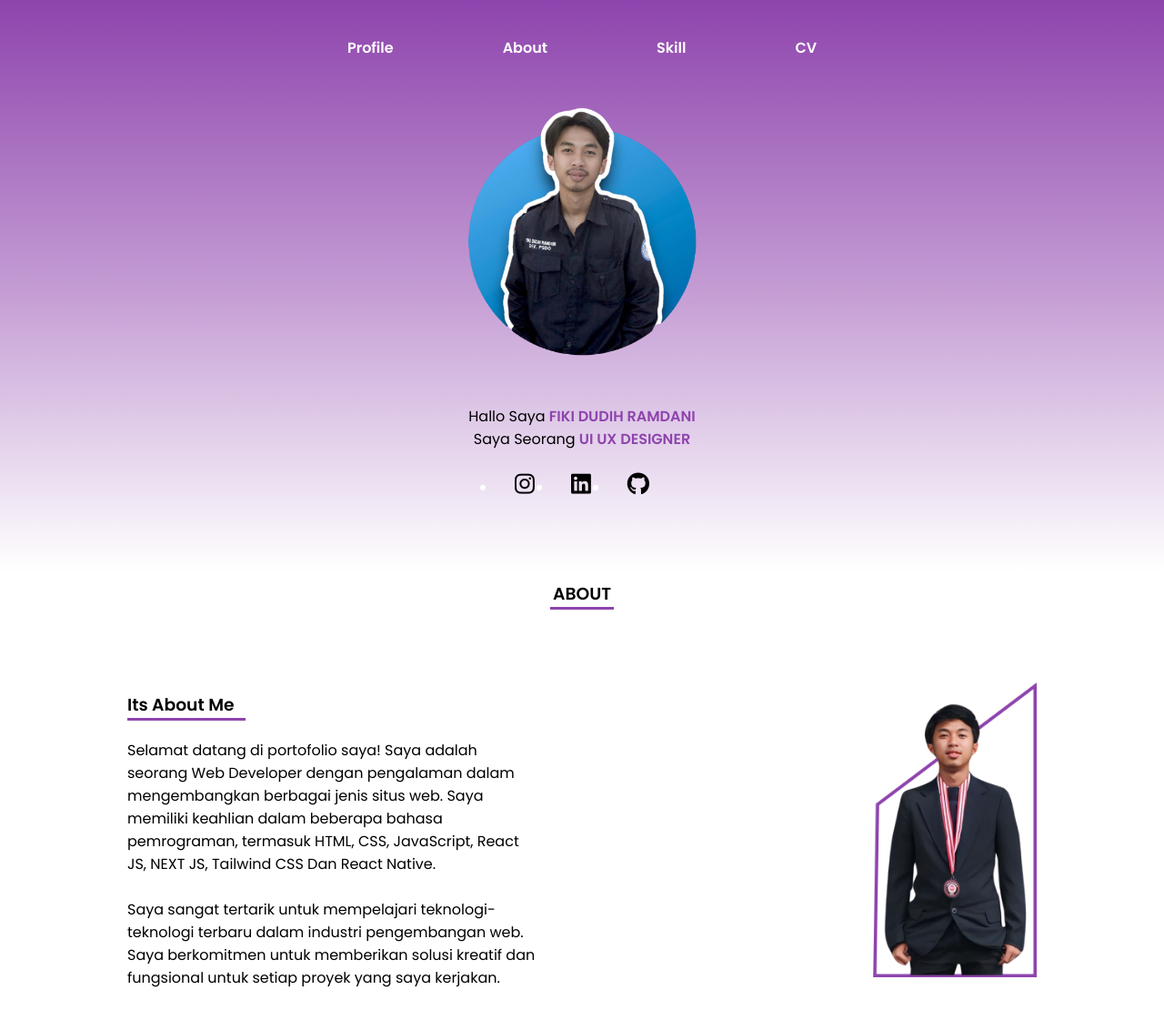
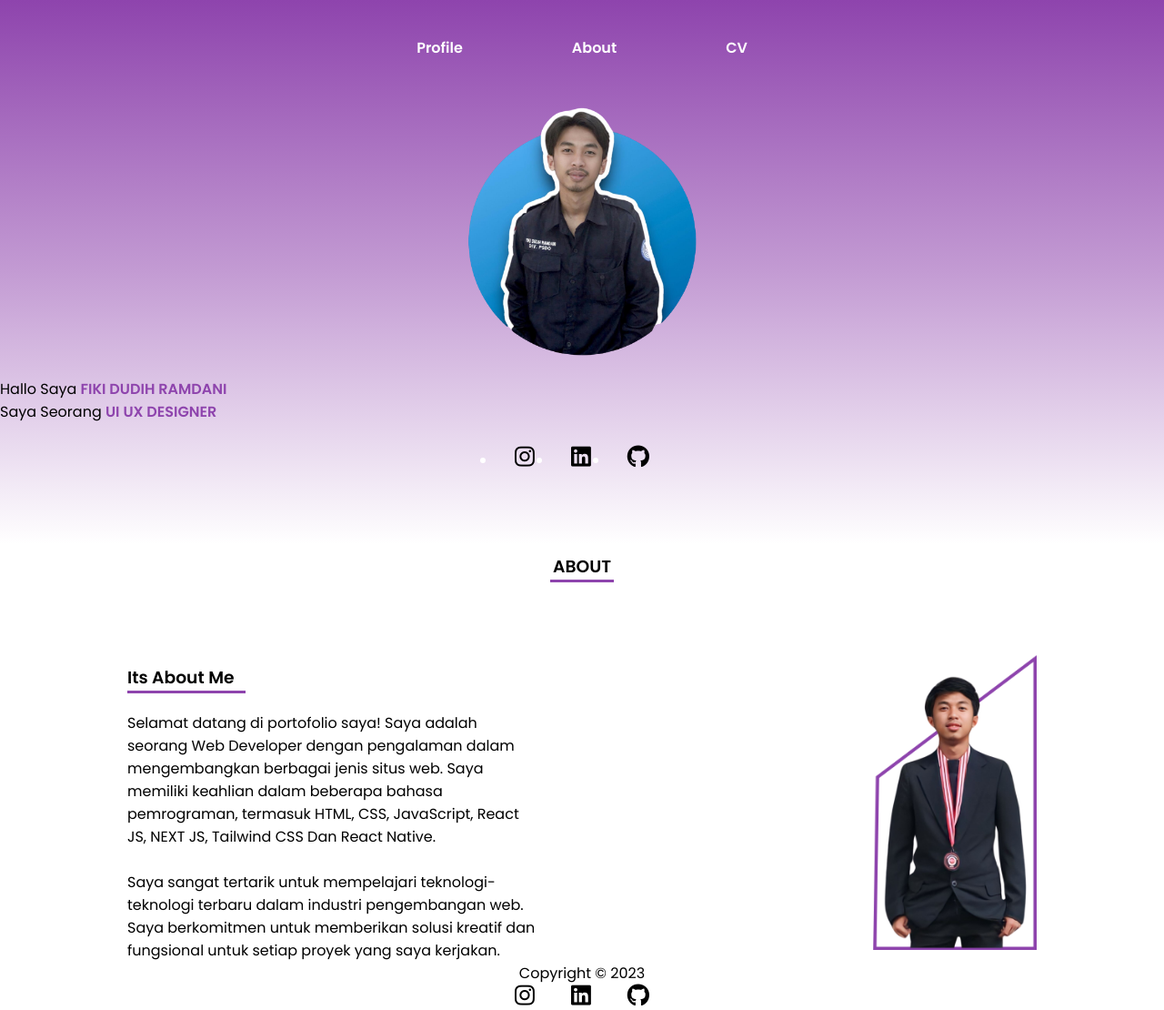
Before and after one commit to fikidudihramdani/portofolio, a plain HTML site: page index.html in a window 1280 px wide. Shown: the whole page at 91% size. Before the commit the page ends 1087 px from the top, so only its background shows below. Drawn offline with Linux system fonts and the light colour scheme.

Commit message:
Add files via upload

```diff
--- a/index.html
+++ b/index.html
@@ -22,7 +22,6 @@
                     <ul>
                         <li><a href="#">Profile</a></li>
                         <li><a href="#about">About</a></li>
-                        <li><a href="skill.html">Skill</a></li>
                         <li><a href="./assets/CV/fiki dudih CV.png" download>CV</a></li>
                     </ul>
                 </nav>
@@ -30,12 +29,12 @@
 
             <main id="profile">
                 <div id="cotent">
-                    <article>
+                    <aside>
                         <div class="foto">
                             <img src="./assets/images/fiki.png" alt="Foto">
                         </div>
-                    </article>
-                    <aside>
+                    </aside>
+                    <article>
                         <div class="pengenalan">
                             <p>Hallo Saya <strong>FIKI DUDIH RAMDANI</strong></p>
                             <p>Saya Seorang <strong class="efek">WEB DEVELOPER</strong></p>
@@ -50,7 +49,7 @@
                 </div>
             </main>
         </div>
-        <main id="about">
+        <div id="about">
             <header class="judul">
                 <center><h3>ABOUT</h3></center>
                 <div class="garis"></div>
@@ -73,9 +72,15 @@
 
 
 
-    <!-- <footer>
-        <p>Copyright &copy; 2020</p>
-    </footer> -->
+    <footer>
+        <center><p>Copyright &copy; 2023</p></center>
+        <ul class="social">
+            <li><a href="https://www.instagram.com/fikidudihramdani/" target="_blank"><i class="fa-brands fa-instagram"></i></a></li>
+            <li><a href="https://www.linkedin.com/in/fikidudihramdani/" target="_blank"><i class="fa-brands fa-linkedin"></i></a></li>
+            <li><a href="https://github.com/fikidudihramdani" target="_blank"><i class="fa-brands fa-github"></i></i></a></li>
+        </ul>
+    </footer>
     <script src="script.js"></script>
+
 </body>
 </html>
--- /dev/null
+++ b/style.css
@@ -0,0 +1,266 @@
+*{
+    margin: 0;
+    padding: 0;
+    box-sizing: border-box;
+    font-family: poppins, sans-serif,roboto;
+}
+
+body{
+    color: #fff; /* Warna teks putih agar terlihat jelas */
+}
+
+.container{
+    background: linear-gradient(to bottom, #8e44ad, #c39bd3, #fff);
+    padding-top:40px ;
+    padding-bottom: 80px;
+    margin-bottom: 10px;
+    transition: margin-left 0.5s;
+}
+
+.container header{
+    display: flex;
+
+}
+
+.container nav{
+    display: flex;
+    justify-content: center;
+    width:100%;
+    align-items: center;
+}
+
+nav ul{
+    display: flex;
+    flex-direction: row;
+    list-style: none;
+}
+
+nav ul li{
+    text-align: center;
+    font-size: 16px;
+    font-weight: bold;
+}
+
+ul li a{
+    margin-right: 40px;
+    margin-left: 40px;
+    padding-left: 10px;
+    padding-right:10px ;
+    padding-bottom: 5px;
+    text-decoration: none;
+    color: white;
+}
+
+a:hover{
+
+    border-bottom: 3px solid rgb(0, 0, 118);
+}
+
+article .pengenalan p{
+    text-align: center;
+}
+
+
+
+#profile{
+    margin-top : 50px;
+}
+
+.foto img{
+    width: 300px;
+    display: block;
+    margin: auto;
+}
+
+aside .foto{
+    padding-bottom: 30px;
+
+}
+
+ul{
+    align-items: center;
+}
+.social{
+    display: flex;
+    justify-content: center;
+}
+.social li a{
+    padding: 0px;
+    margin: 20px;
+}
+
+p{
+    color: black;
+}
+
+strong{
+    color: #8e44ad;
+}
+
+.fa-brands, .fab {
+    text-align: center;
+    font-weight: 900;
+    font-size: 25px;
+
+}
+
+.social li a{
+    color: black;
+}
+
+.social li a:hover {
+    color: #8e44ad;
+    border-bottom: none;
+}
+
+nav ul {
+    list-style: none;
+    padding: 0;
+    display: flex;
+}
+
+nav li {
+    margin: 0 10px;
+}
+
+/* Tambahkan gaya untuk tombol burger */
+.burger-icon {
+    display: none;
+    flex-direction: column;
+    cursor: pointer;
+}
+
+.bar {
+    width: 25px;
+    height: 3px;
+    background-color: #ffffff;
+    margin: 4px 0;
+    transition: 0.4s;
+}
+
+/* Tampilkan tombol burger hanya pada ukuran layar kecil */
+.container {
+    transition: margin-left 0.5s;
+}
+
+@media (max-width: 768px) {
+    .burger-icon {
+        display: flex;
+        padding-inline-start: 20px;
+    }
+
+    nav ul {
+        display: none;
+        flex-direction: column;
+        text-align: center;
+        background: #8e44ad;
+        opacity: 0.9;
+        width: 100%;
+        position: absolute;
+        top: 75px;
+        left: 0;
+        padding: 20px;
+        z-index: 1; /* Pastikan menu tetap di atas elemen konten utama */
+    }
+
+    nav.active ul {
+        display: flex;
+    }
+
+    .container.active {
+        margin-left: 100px; /* Sesuaikan dengan lebar menu burger */
+
+    }
+
+    ul li a:hover{
+        border-bottom: none;
+    }
+}
+
+
+
+h3{
+
+    color: black;
+    text-align: center;
+    border-bottom: 3px solid #8e44ad;
+    width: 70px;
+    margin-bottom: 40px;
+}
+
+#about{
+    background-color: white;
+    padding-inline-start: 140px;
+    padding-inline-end: 140px;
+}
+
+#about .isi{
+    display: flex;
+    justify-content: space-between;
+    padding-top: 40px;
+}
+
+.pict{
+    width:180px
+}
+
+.text{
+    align-items: center;
+    width: 450px;
+    padding-top: 10px;
+}
+
+.text h3{
+    color: black;
+    width: 130px;
+    text-align: left;
+    margin-bottom: 20px;
+}
+
+.text p{
+    margin-block-start: 0em;
+    margin-block-end: 0em;
+}
+
+@media screen and (max-width: 768px) {
+    .isi {
+      flex-direction: column-reverse;
+      align-items: center;
+
+    }
+
+    .text {
+      padding-inline-start: 34px;
+      text-align: left;
+      width: 393px;
+      padding-inline-end: 10px;
+    }
+
+    .text h3{
+        padding-top: 30px;
+        width: 35%;
+        text-align: left;
+    }
+
+    .text p{
+        width: 90%;
+    }
+
+    .pict {
+      margin-top: 20px; /* Jarak antara teks dan gambar */
+    }
+  }
+
+ul{
+    list-style-type: none;
+}
+
+footer{
+    display: flex;
+    justify-content: space-between;
+    padding-top: 60px;
+
+    align-content: center;
+    margin-top: 40px;
+    margin-bottom: 40px;
+}
```
